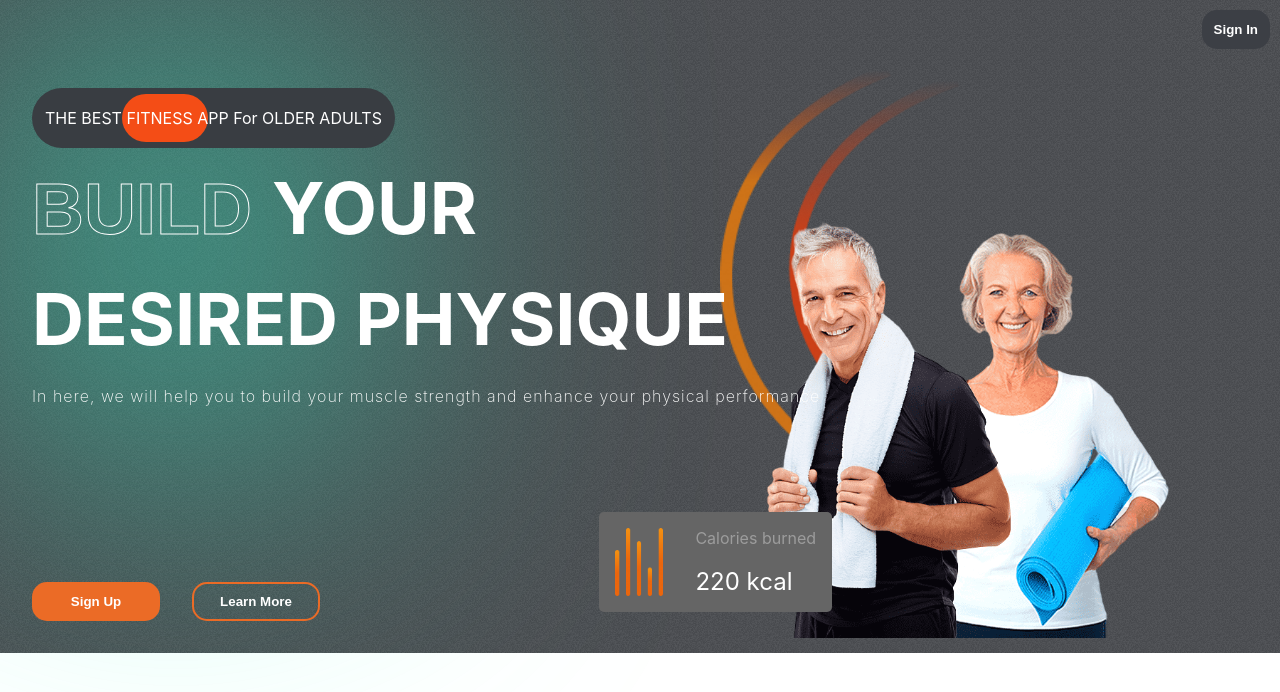
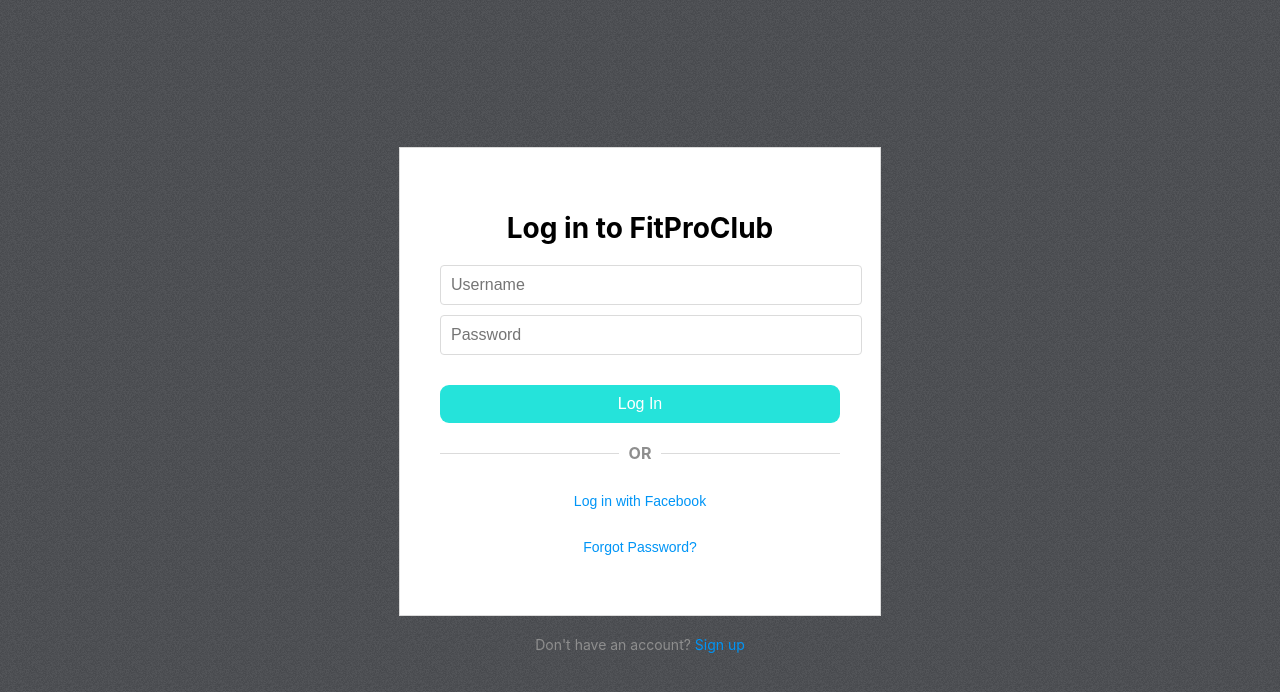
Before and after one commit to Jonathan001121/fitproclub, a React (Vite) app: page /login in a window 1280 px wide. Shown: the top 692 px of the page. Built offline with nearby package versions, Linux system fonts and the light colour scheme.

Commit message:
linked to login page and set ed Route

```diff
--- a/package.json
+++ b/package.json
@@ -13,6 +13,7 @@
     "framer-motion": "^11.0.8",
     "react": "^18.2.0",
     "react-dom": "^18.2.0",
+    "react-router-dom": "^6.22.3",
     "react-scroll": "^1.9.0"
   },
   "devDependencies": {
--- a/src/App.jsx
+++ b/src/App.jsx
@@ -1,18 +1,20 @@
-import { useState } from 'react'
-
-
-import Hero from './Components/Hero/Hero'
-import './App.css'
+import React from 'react';
+import { BrowserRouter, Routes, Route } from 'react-router-dom';
+import Hero from './Components/Hero/Hero';
+import Login from './Components/Login/Login';
+import './App.css';
 
 function App() {
-  const [count, setCount] = useState(0)
-
-  return (
-    <div className="App">
-    <Hero/>
-    </div>
-
-  )
+ return (
+    <BrowserRouter>
+      <div className="App">
+        <Routes>
+          <Route path="/" element={<Hero />} />
+          <Route path="/login" element={<Login />} />
+        </Routes>
+      </div>
+    </BrowserRouter>
+ );
 }
 
-export default App
+export default App;
--- a/src/Components/Hero/Hero.jsx
+++ b/src/Components/Hero/Hero.jsx
@@ -5,8 +5,8 @@ import hero_back from "../../assets/hero_image_back.png"
 import heart from "../../assets/heart.png"
 import calories from "../../assets/calories.png"
 import { motion } from "framer-motion"
+import { Link } from "react-router-dom";
 
-import { Link } from "react-scroll";
 
 const Hero = () => {
   const transition = { duration: 1, type: "tween"};
@@ -59,25 +59,7 @@ const Hero = () => {
 
       {/* Right Side */}
       <div className="right-h">
-      {/* <Link className="btn"
-              to="contact"
-              spy={true}
-              smooth={true}
-            >
-              Sign In
-
-            </Link> */}
-
-          <button className="signin-btn"
-              to="contact"
-              spy={true}
-              smooth={true}
-            >
-              Sign In
-
-            </button>
-
-
+      <Link className="signin-btn" to="/login"> Sign In </Link>
 
         {/* heart rate */}
         {/* <motion.div
--- /dev/null
+++ b/src/Components/Login/Login.css
@@ -0,0 +1,90 @@
+
+.login-container {
+
+
+    display: flex;
+    justify-content: center;
+    align-items: center;
+    height: 100vh;
+    flex-direction: column;
+  }
+
+  .login-form {
+    width: 400px;
+    padding: 40px;
+    border: 1px solid #dbdbdb;
+    background-color: #fff;
+  }
+
+  .login-heading {
+    font-size: 28px;
+    margin-bottom: 20px;
+    text-align: center;
+  }
+
+  .login-input {
+    width: 100%;
+    padding: 10px;
+    margin-bottom: 10px;
+    border: 1px solid #dbdbdb;
+    border-radius: 4px;
+    font-size: 16px;
+  }
+
+  .login-button {
+    width: 100%;
+    padding: 10px;
+    margin-top: 20px;
+    background-color: #0ce0d6e4;
+    color: #fff;
+    border: none;
+    border-radius: 9px;
+    font-size: 16px;
+    cursor: pointer;
+  }
+
+  .login-or {
+    display: flex;
+    align-items: center;
+    margin: 20px 0;
+  }
+
+  .login-line {
+    flex-grow: 1;
+    height: 1px;
+    background-color: #dbdbdb;
+  }
+
+  .login-or-text {
+    margin: 0 10px;
+    font-weight: bold;
+    color: #8e8e8e;
+  }
+
+  .login-options {
+    display: flex;
+    flex-direction: column;
+    align-items: center;
+  }
+
+  .login-option {
+    padding: 10px;
+    margin-bottom: 10px;
+    background-color: transparent;
+    border: none;
+    color: #0095f6;
+    font-size: 14px;
+    cursor: pointer;
+  }
+
+  .login-signup {
+    margin-top: 20px;
+    text-align: center;
+    font-size: 14px;
+    color: #8e8e8e;
+  }
+
+  .signup-link {
+    color: #0095f6;
+    text-decoration: none;
+  }
--- /dev/null
+++ b/src/Components/Login/Login.jsx
@@ -0,0 +1,31 @@
+import React from 'react';
+import './Login.css';
+
+const Login = () => {
+  return (
+    <div className="login-container">
+      <div className="login-form">
+        <h2 className="login-heading">Log in to FitProClub</h2>
+        <form>
+          <input type="text" placeholder="Username" className="login-input" />
+          <input type="password" placeholder="Password" className="login-input" />
+          <button type="submit" className="login-button">Log In</button>
+        </form>
+        <div className="login-or">
+          <div className="login-line"></div>
+          <div className="login-or-text">OR</div>
+          <div className="login-line"></div>
+        </div>
+        <div className="login-options">
+          <button className="login-option">Log in with Facebook</button>
+          <button className="login-option">Forgot Password?</button>
+        </div>
+      </div>
+      <div className="login-signup">
+        Don't have an account? <a href="#" className="signup-link">Sign up</a>
+      </div>
+    </div>
+  );
+};
+
+export default Login;
```
Also changed, not shown: 1 other file (tests, documents, lock files or other folders).
